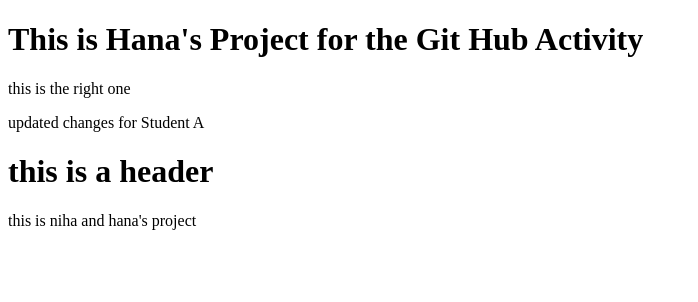
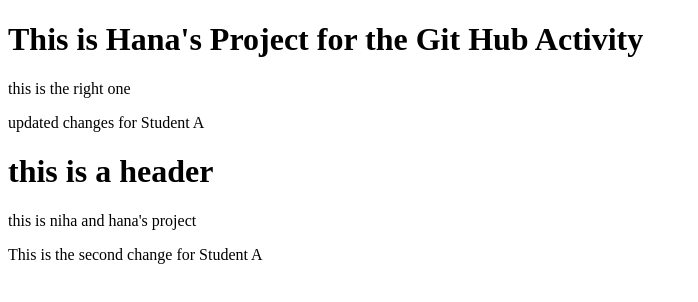
Before and after one commit to hanahansen/Hana, a plain HTML site: page index.html in a window 1280 px wide. Shown: the whole page, without its empty margins (0-698 px from the left). Drawn offline with Linux system fonts and the light colour scheme.

Commit message:
Second change for Student A

```diff
--- a/index.html
+++ b/index.html
@@ -11,5 +11,6 @@
     <p>updated changes for Student A</p>
     <h1>this is a header</h1>
     <p>this is niha and hana's project</p>
+    <p>This is the second change for Student A</p>
   </body>
 </html>
```
